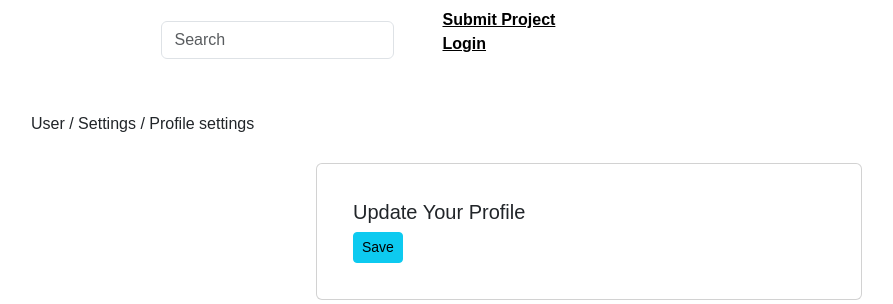
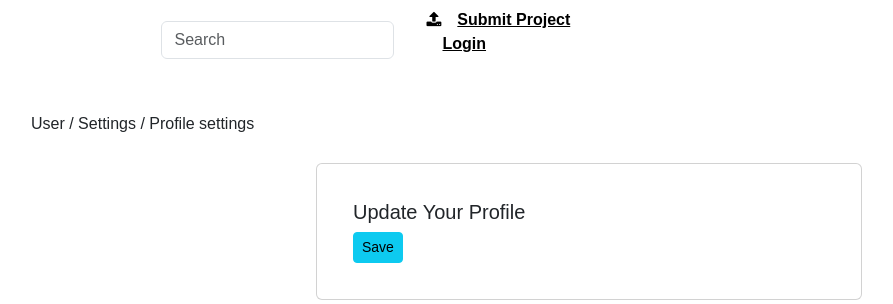
Before and after one commit to brenda-nthenya/Awards, a Django app: template awardsapp/templates/edit.html in a window 1280 px wide. Shown: the top 304 px of the page, without its empty margins (51-944 px from the left). Run offline with Django 3.2, Linux system fonts and the light colour scheme; the template is opened without the code that fills it, so the values that code supplies are empty; some libraries are stand-ins or nearby versions.

Commit message:
Adds the style sheet for font-awesome

```diff
--- a/awardsapp/templates/base.html
+++ b/awardsapp/templates/base.html
@@ -12,6 +12,7 @@
     <!-- <link rel="stylesheet" href="https://stackpath.bootstrapcdn.com/bootstrap/4.3.1/css/bootstrap.min.css" integrity="sha384-ggOyR0iXCbMQv3Xipma34MD+dH/1fQ784/j6cY/iJTQUOhcWr7x9JvoRxT2MZw1T" crossorigin="anonymous"> -->
     {% block styles %}
         {% bootstrap_css %}
+        <link rel="stylesheet" href="{%static 'css/font-awesome.min.css'%}">
         <link rel="stylesheet" href="{%static 'css/index.css'%}">
     {% endblock %}
   </head>
```
